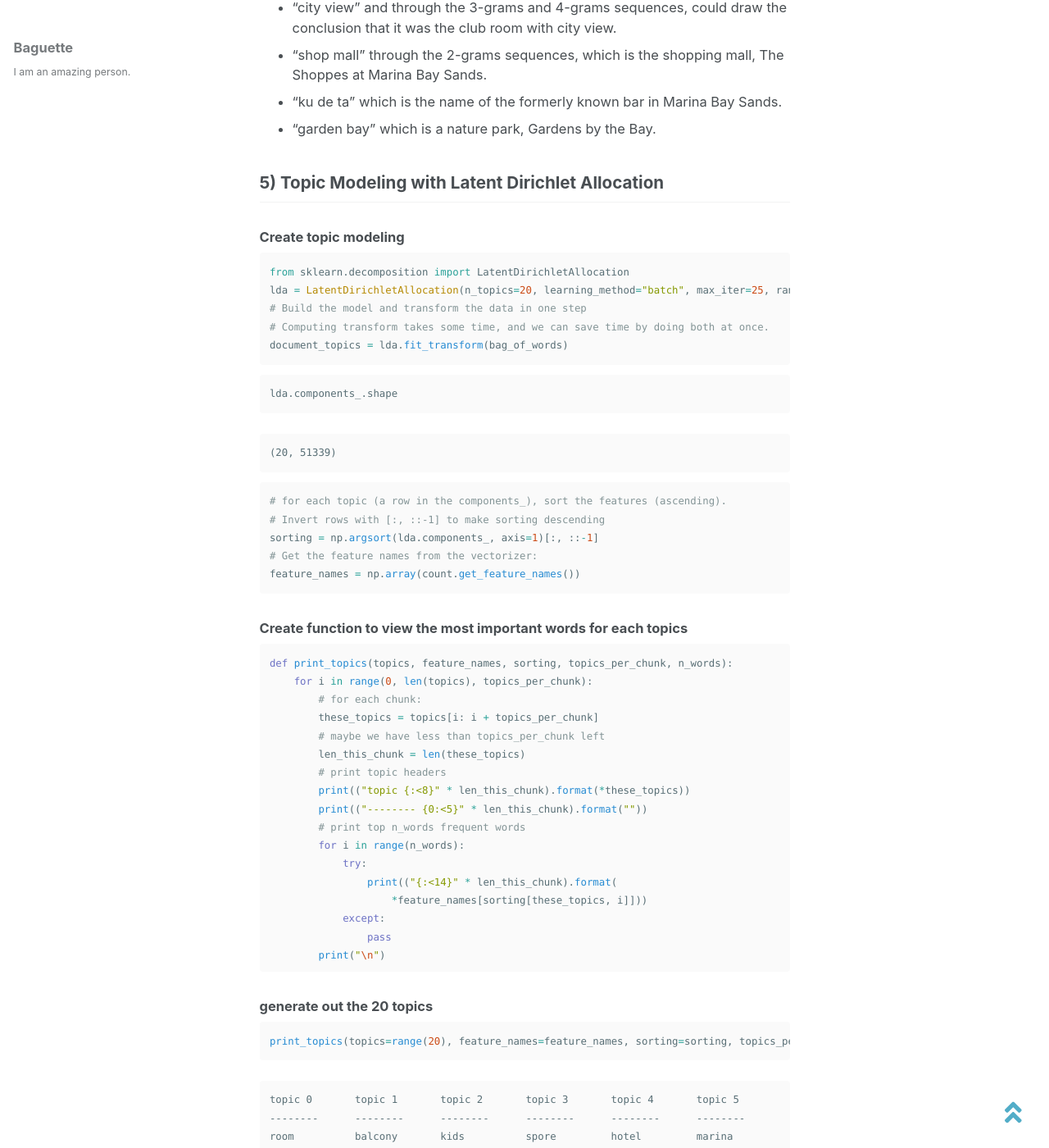
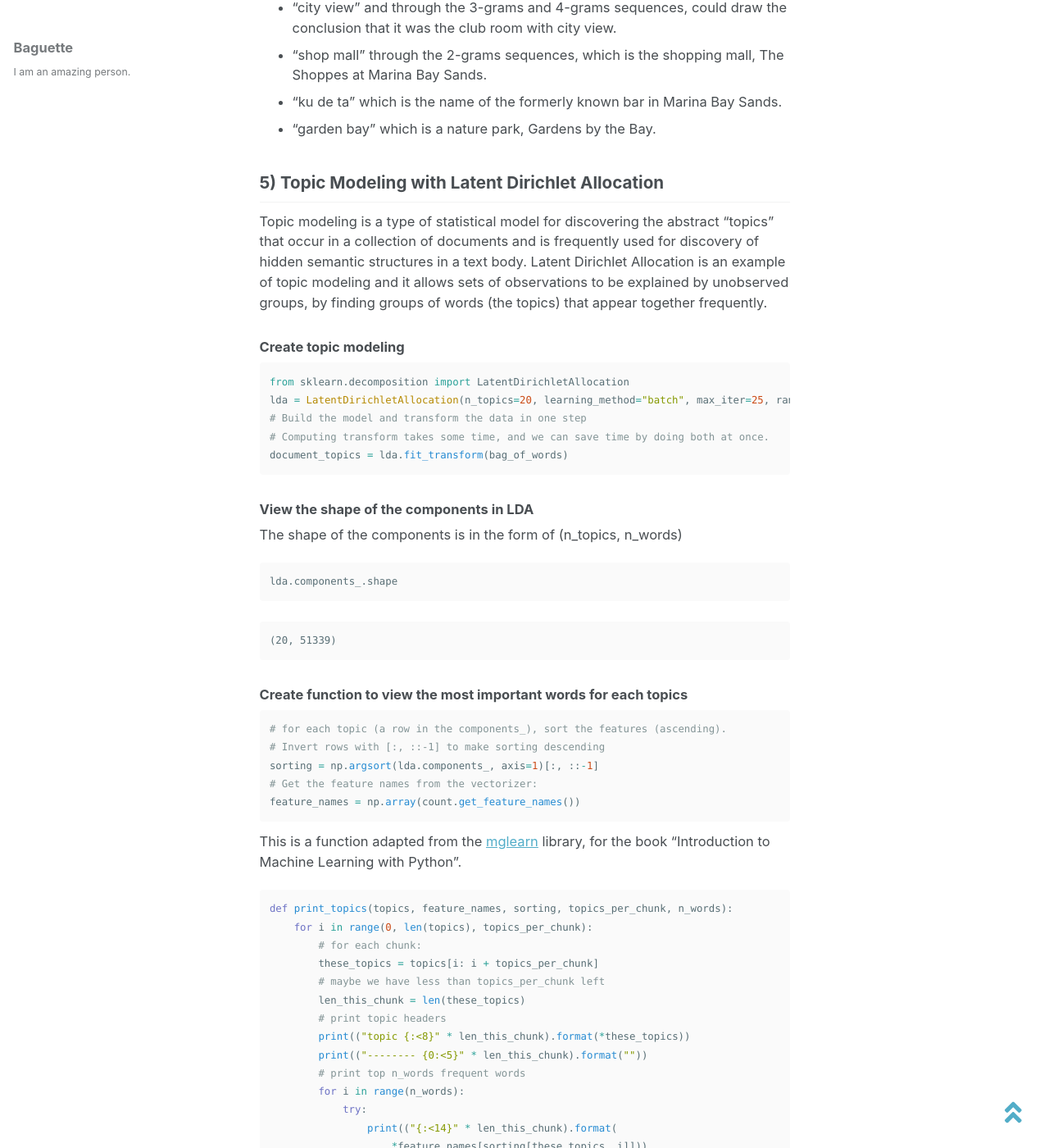
Before and after one commit to baguettexci/baguettexci.gituhb.io, a Jekyll site: the page built from _posts/2018-10-17-Web-Scraping-TripAdvisor.md, in a window 1280 px wide and 1400 px high, scrolled down 9999 px. Shown: the whole window at 82% size. Built offline with Jekyll 4.4.1, drawn with Linux system fonts in a browser that asks for light colours; nearby versions of some CDN libraries; some of the changed text lies outside the part shown.

Commit message:
Update 2018-10-17-Web-Scraping-TripAdvisor.md

````diff
--- a/_posts/2018-10-17-Web-Scraping-TripAdvisor.md
+++ b/_posts/2018-10-17-Web-Scraping-TripAdvisor.md
@@ -490,6 +490,7 @@ Through the n-grams method we could see that the content of most reviews mention
 * "garden bay" which is a nature park, Gardens by the Bay.
 
 ## 5) Topic Modeling with Latent Dirichlet Allocation
+Topic modeling is a type of statistical model for discovering the abstract "topics" that occur in a collection of documents and is frequently used for discovery of hidden semantic structures in a text body. Latent Dirichlet Allocation is an example of topic modeling and it allows sets of observations to be explained by unobserved groups, by finding groups of words (the topics) that appear together frequently.
 ### Create topic modeling
 ```python
 from sklearn.decomposition import LatentDirichletAllocation
@@ -498,7 +499,8 @@ lda = LatentDirichletAllocation(n_topics=20, learning_method="batch", max_iter=2
 # Computing transform takes some time, and we can save time by doing both at once.
 document_topics = lda.fit_transform(bag_of_words)
 ```
-
+### View the shape of the components in LDA
+The shape of the components is in the form of (n_topics, n_words)
 ```python
 lda.components_.shape
 ```
@@ -506,6 +508,7 @@ lda.components_.shape
 (20, 51339)
 {% endhighlight %}
 
+### Create function to view the most important words for each topics
 ```python
 # for each topic (a row in the components_), sort the features (ascending).
 # Invert rows with [:, ::-1] to make sorting descending
@@ -513,7 +516,7 @@ sorting = np.argsort(lda.components_, axis=1)[:, ::-1]
 # Get the feature names from the vectorizer:
 feature_names = np.array(count.get_feature_names())
 ```
-### Create function to view the most important words for each topics
+This is a function adapted from the [mglearn](https://github.com/amueller/mglearn) library, for the book "Introduction to Machine Learning with Python".
 ```python
 def print_topics(topics, feature_names, sorting, topics_per_chunk, n_words):
     for i in range(0, len(topics), topics_per_chunk):
````
